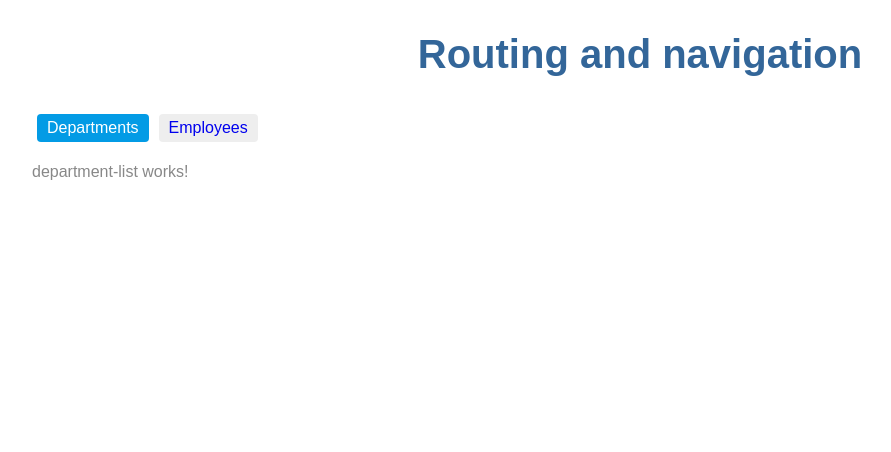
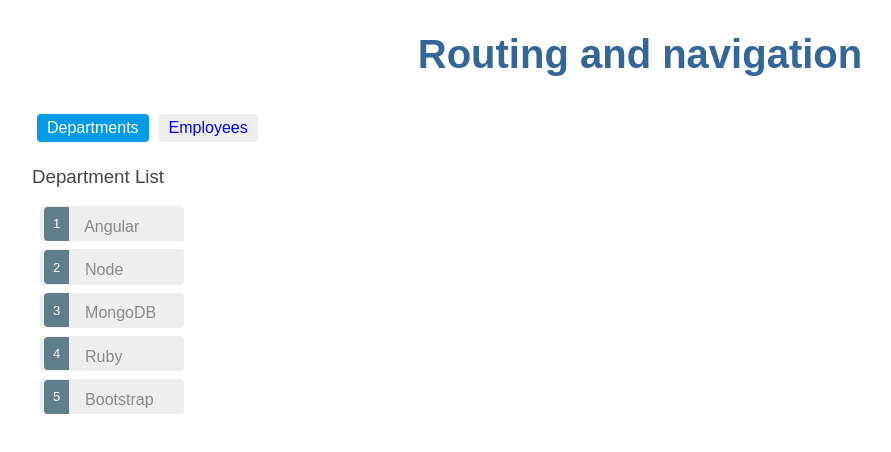
Before and after one commit to n3218/ng8, an Angular app: page /departments in a window 1280 px wide. Shown: the top 452 px of the page, without its empty margins (0-891 px from the left). Built offline with nearby package versions, Linux system fonts and the light colour scheme.

Commit message:
25-route-parameters

```diff
--- a/src/app/app-routing.module.ts
+++ b/src/app/app-routing.module.ts
@@ -3,10 +3,12 @@
 import { DepartmentListComponent } from './department-list/department-list.component';
 import { EmployeeListComponent } from './employee-list/employee-list.component';
 import { PageNoFoundComponent } from './page-no-found/page-no-found.component';
+import { DepartmentDetailsComponent } from './department-details/department-details.component';
 
 const routes: Routes = [
   { path: '', redirectTo: '/departments', pathMatch: 'full'},
   { path: 'departments', component: DepartmentListComponent },
+  { path: 'departments/:id', component: DepartmentDetailsComponent},
   { path: 'employees', component: EmployeeListComponent },
   { path: '**', component: PageNoFoundComponent }
 ];
--- a/src/app/app.module.ts
+++ b/src/app/app.module.ts
@@ -5,12 +5,14 @@
 import { EmployeeService } from './employee.service'
 import { HttpClientModule } from '@angular/common/http';
 import { PageNoFoundComponent } from './page-no-found/page-no-found.component';
+import { DepartmentDetailsComponent } from './department-details/department-details.component';
 
 @NgModule({
   declarations: [
     AppComponent,
     routingComponents,
-    PageNoFoundComponent
+    PageNoFoundComponent,
+    DepartmentDetailsComponent
   ],
   imports: [
     BrowserModule,
--- /dev/null
+++ b/src/app/department-details/department-details.component.ts
@@ -0,0 +1,23 @@
+import { Component, OnInit } from '@angular/core';
+import { ActivatedRoute } from '@angular/router';
+
+
+@Component({
+  selector: 'app-department-details',
+  template: `
+    <h3>You selected department of <strong>{{departmentId}}</strong></h3>
+  `,
+  styles: []
+})
+export class DepartmentDetailsComponent implements OnInit {
+
+  public departmentId: any
+  constructor(private route: ActivatedRoute) { }
+
+  ngOnInit() {
+    //let id = parseInt(this.route.snapshot.paramMap.get('id'))
+    let id = this.route.snapshot.paramMap.get('id')
+    this.departmentId = id;
+  }
+
+}
--- a/src/app/department-list/department-list.component.ts
+++ b/src/app/department-list/department-list.component.ts
@@ -1,19 +1,35 @@
 import { Component, OnInit } from '@angular/core';
+import { Router } from '@angular/router';
 
 @Component({
   selector: 'app-department-list',
   template: `
-    <p>
-      department-list works!
-    </p>
+    <h3>Department List</h3>
+    <ul class="items">
+      <li (click)="onSelect(d)" *ngFor="let d of departments">
+        <span class="badge">{{d.id}}</span>
+        {{d.name}}
+      </li>
+    </ul>
   `,
   styles: []
 })
 export class DepartmentListComponent implements OnInit {
+  departments = [
+    {"id": 1, "name": "Angular"},
+    {"id": 2, "name": "Node"},
+    {"id": 3, "name": "MongoDB"},
+    {"id": 4, "name": "Ruby"},
+    {"id": 5, "name": "Bootstrap"},
+  ]
 
-  constructor() { }
+  constructor(private router: Router) { }
 
   ngOnInit() {
   }
 
+  onSelect(department) {
+    this.router.navigate(['/departments', department.name]);
+  }
+
 }
```
Also changed, not shown: 1 other file (tests, documents, lock files or other folders).
